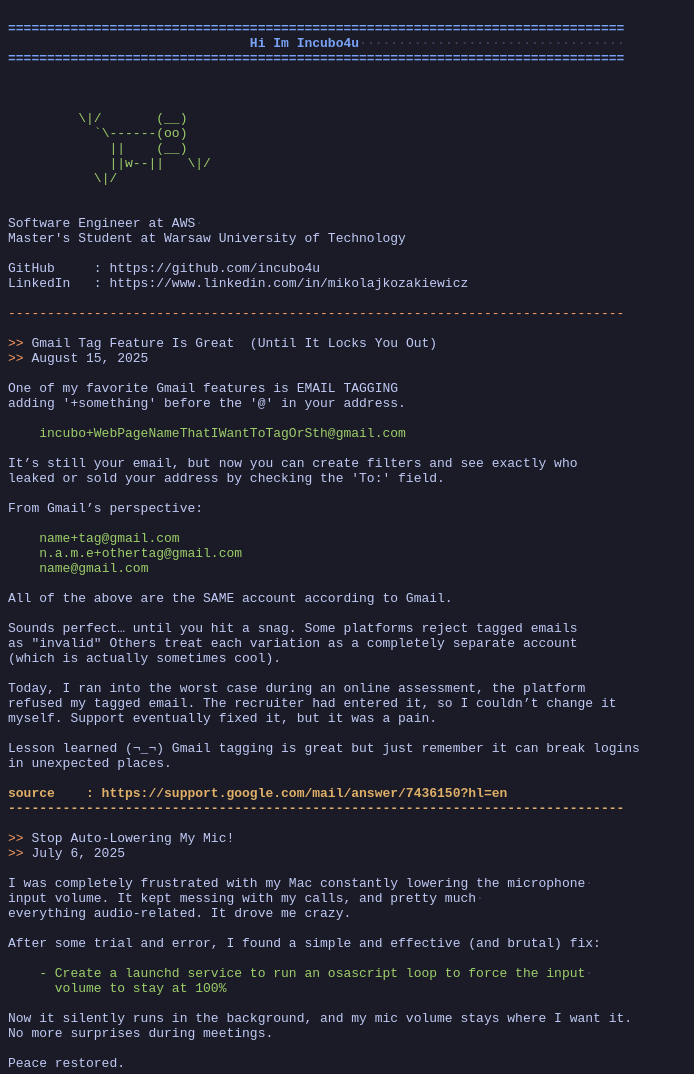
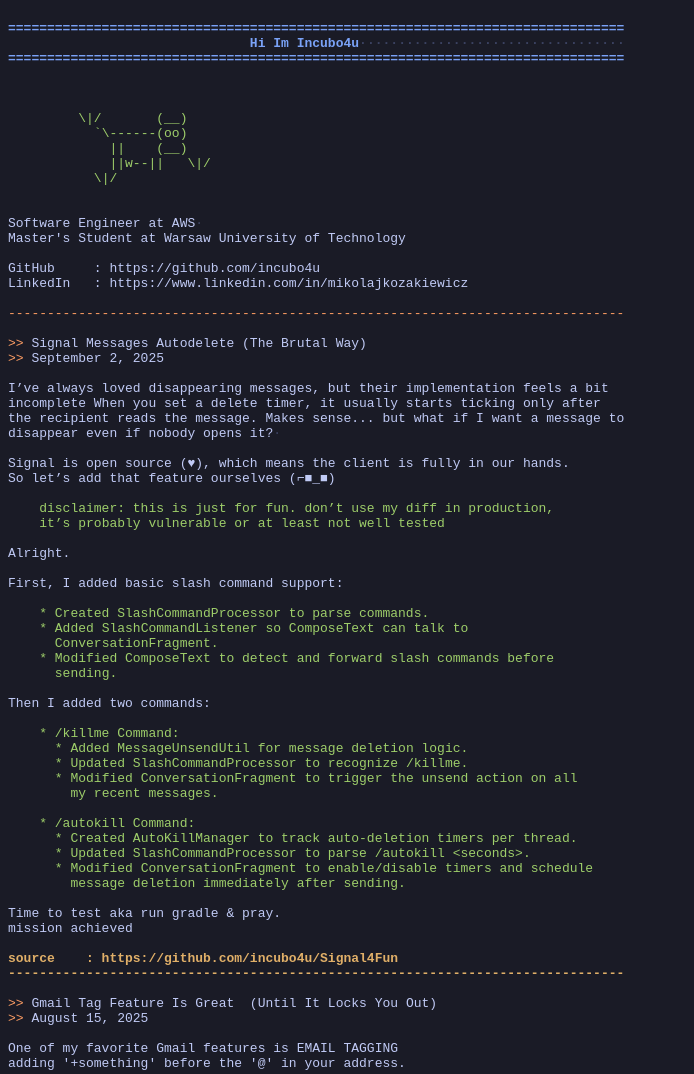
Before and after one commit to incubo4u/inucbo4u.github.io, a plain HTML site: page index.html in a window 1280 px wide. Shown: the top 1074 px of the page, without its empty margins (0-694 px from the left). Drawn offline with Linux system fonts and the light colour scheme.

Commit message:
Signal post

```diff
--- a/index.html
+++ b/index.html
@@ -3,18 +3,18 @@
 <html>
 <head>
 <meta charset="UTF-8">
-<title>/Users/mikolajkozakiewicz/Documents/sync-incubo/9-tenebra/999-My-Page/mypage.md</title>
+<title>/Users/mikolaj/Documents/sync-incubo/9-tenebra/999-My-Page/mypage.md</title>
 <meta name="colorscheme" content="tokyonight-night"></meta>
 <style>
 * {font-family: monospace}
 body {background-color: #1a1b26; color: #c0caf5}
+.-spell {}
+.-punctuation-special-markdown {color: #ff9e64}
+.String {color: #9ece6a}
+.Whitespace {color: #3b4261}
+.-markup-heading-1-markdown {font-weight: bold; color: #7aa2f7}
+.-none {}
 .-markup-heading-2-markdown {font-weight: bold; color: #e0af68}
-.-none {}
-.-punctuation-special-markdown {color: #ff9e64}
-.Whitespace {color: #3b4261}
-.-spell {}
-.String {color: #9ece6a}
-.-markup-heading-1-markdown {font-weight: bold; color: #7aa2f7}
 </style>
 </head>
 <body style="display: flex">
@@ -40,6 +40,50 @@
 
 <span class="-punctuation-special-markdown">-------------------------------------------------------------------------------
 </span>
+<span class="-none"><span class="-punctuation-special-markdown">&gt;</span><span class="-none"><span class="-punctuation-special-markdown">&gt; </span><span class="-spell">Signal Messages Autodelete (The Brutal Way)
+<span class="-punctuation-special-markdown">&gt;&gt; </span>September 2, 2025</span>
+</span></span>
+<span class="-spell">I’ve always loved disappearing messages, but their implementation feels a bit
+incomplete When you set a delete timer, it usually starts ticking only after
+the recipient reads the message. Makes sense... but what if I want a message to
+disappear even if nobody opens it?</span><span class="Whitespace">·</span>
+
+<span class="-spell">Signal is open source (♥), which means the client is fully in our hands.
+So let’s add that feature ourselves (⌐■_■)</span>
+
+<span class="String">    disclaimer: this is just for fun. don’t use my diff in production,
+<span class="-punctuation-special-markdown">    </span>it’s probably vulnerable or at least not well tested
+
+</span><span class="-spell">Alright.</span>
+
+<span class="-spell">First, I added basic slash command support:</span>
+
+<span class="String">    * Created SlashCommandProcessor to parse commands.
+<span class="-punctuation-special-markdown">    </span>* Added SlashCommandListener so ComposeText can talk to
+<span class="-punctuation-special-markdown">    </span>  ConversationFragment.
+<span class="-punctuation-special-markdown">    </span>* Modified ComposeText to detect and forward slash commands before
+<span class="-punctuation-special-markdown">    </span>  sending.
+
+</span><span class="-spell">Then I added two commands:</span>
+
+<span class="String">    * /killme Command:
+<span class="-punctuation-special-markdown">    </span>  * Added MessageUnsendUtil for message deletion logic.
+<span class="-punctuation-special-markdown">    </span>  * Updated SlashCommandProcessor to recognize /killme.
+<span class="-punctuation-special-markdown">    </span>  * Modified ConversationFragment to trigger the unsend action on all
+<span class="-punctuation-special-markdown">    </span>    my recent messages.
+
+    * /autokill Command:
+<span class="-punctuation-special-markdown">    </span>  * Created AutoKillManager to track auto-deletion timers per thread.
+<span class="-punctuation-special-markdown">    </span>  * Updated SlashCommandProcessor to parse /autokill &lt;seconds&gt;.
+<span class="-punctuation-special-markdown">    </span>  * Modified ConversationFragment to enable/disable timers and schedule
+<span class="-punctuation-special-markdown">    </span>    message deletion immediately after sending.
+
+</span><span class="-spell">Time to test aka run gradle &amp; pray.
+mission achieved</span>
+
+<span class="-markup-heading-2-markdown"><span class="-spell">source    : https://github.com/incubo4u/Signal4Fun</span>
+</span><span class="-markup-heading-2-markdown">-------------------------------------------------------------------------------</span>
+
 <span class="-none"><span class="-punctuation-special-markdown">&gt;</span><span class="-none"><span class="-punctuation-special-markdown">&gt; </span><span class="-spell">Gmail Tag Feature Is Great  (Until It Locks You Out)
 <span class="-punctuation-special-markdown">&gt;&gt; </span>August 15, 2025</span>
 </span></span>
@@ -52,7 +96,7 @@
 leaked or sold your address by checking the 'To:' field.</span>
 
 <span class="-spell">From Gmail’s perspective:</span>
-
+<span class="Whitespace">·</span>
 <span class="String">    name+tag@gmail.com
 <span class="-punctuation-special-markdown">    </span>n.a.m.e+othertag@gmail.com
 <span class="-punctuation-special-markdown">    </span>name@gmail.com
```
